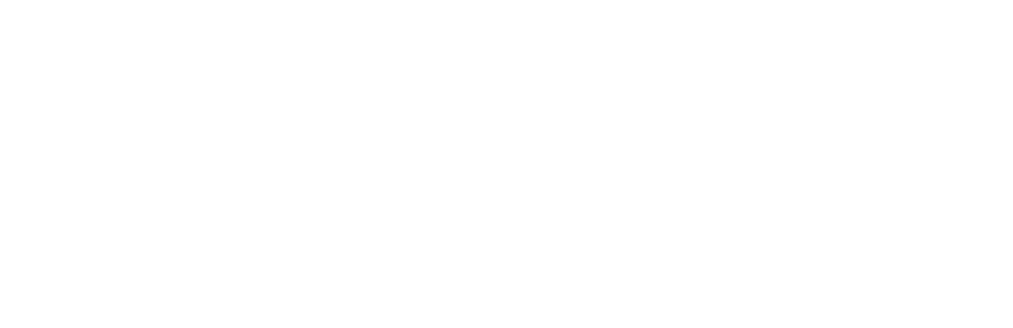
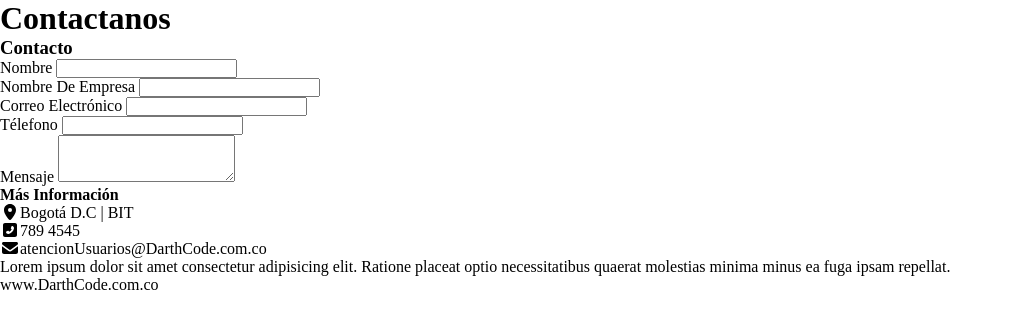
Before and after one commit to AlejoR96/DarthCode, a plain HTML site: page index.html in a window 1280 px wide. Shown: the whole page, without its empty margins (0-1013 px from the left). Drawn offline with Linux system fonts and the light colour scheme.

Commit message:
added estructure basic of section Contact us

```diff
--- a/index.html
+++ b/index.html
@@ -1,17 +1,71 @@
 <!DOCTYPE html>
 <html lang="en">
+
 <head>
   <meta charset="UTF-8">
   <meta http-equiv="X-UA-Compatible" content="IE=edge">
   <meta name="viewport" content="width=device-width, initial-scale=1.0">
   <link rel="stylesheet" href="./css/styles.css">
+  <!-- Icons of Font Awesome -->
+  <script defer src="./node_modules/@fortawesome/fontawesome-free/js/brands.js"></script>
+  <script defer src="./node_modules/@fortawesome/fontawesome-free/js/solid.js"></script>
+  <script defer src="./node_modules/@fortawesome/fontawesome-free/js/fontawesome.js"></script>
   <title>DarthCode</title>
 </head>
+
 <body>
 
-<!-- Please comment on the functionlity of code -->
+  <!-- Please comment on the functionlity of code -->
+
+  <div class="container">
+    <h1 class="logo">Contactanos</h1>
+    <!-- Form of Contact -->
+    <div class="formContent">
+      <div class="contact-form">
+        <h3>Contacto</h3>
+        <form action="#">
+          <p>
+            <label>Nombre</label>
+            <input type="text" name="nameUser" id="nameU">
+          </p>
+
+          <p>
+            <label>Nombre De Empresa</label>
+            <input type="text" name="nameEnterprise" id="nameEnt">
+          </p>
+
+          <p>
+            <label>Correo Electrónico</label>
+            <input type="email" name="mailUser" id="mailU">
+          </p>
+
+          <p>
+            <label>Télefono</label>
+            <input type="tel" name="phoneUser" id="phoneU">
+          </p>
+
+          <label>Mensaje</label>
+          <textarea name="messageA" id="message" rows="3"></textarea>
+        </form>
+
+      </div>
+    </div>
+<!-- More Contact Information -->
+    <div class="contact-info">
+      <h4>Más Información</h4>
+      <ul>
+        <li><i class="fas fa-map-marker-alt"></i>Bogotá D.C | BIT</li>
+        <li><i class="fas fa-phone-square-alt"></i>789 4545</li>
+        <li><i class="fas fa-envelope"></i>atencionUsuarios@DarthCode.com.co</li>
+      </ul>
+      <p>Lorem ipsum dolor sit amet consectetur adipisicing elit. Ratione placeat optio necessitatibus quaerat molestias minima minus ea fuga ipsam repellat.</p>
+      <p>www.DarthCode.com.co</p>
+    </div>
+
+  </div>
 
 
   <script src="./js/index.js"></script>
 </body>
+
 </html>
```
